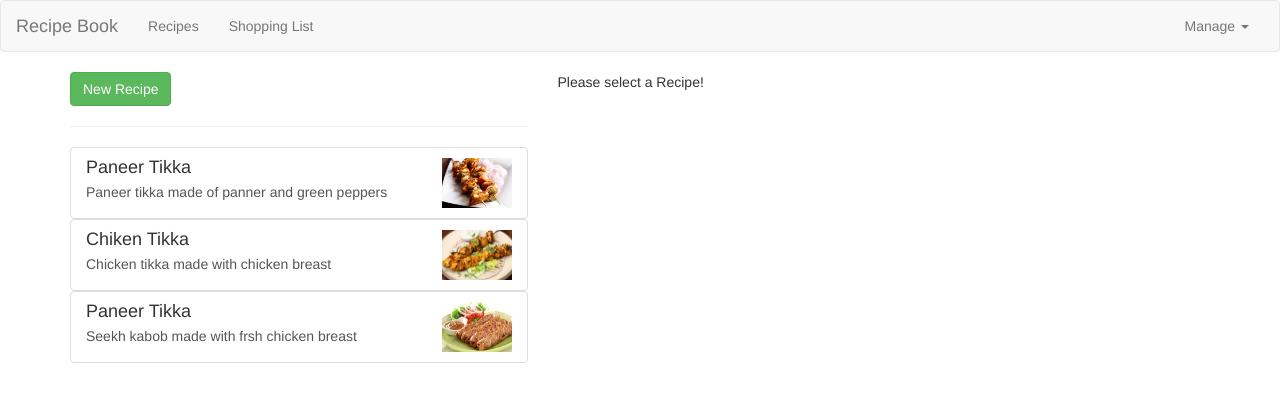
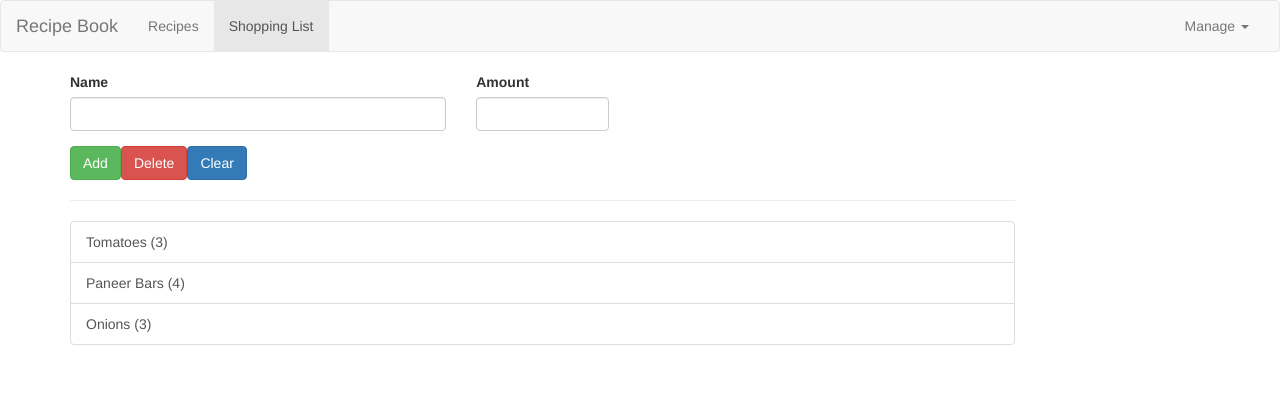
Before and after one commit to kalerv/angular-recipe-book, an Angular app: page /shopping-list in a window 1280 px wide. Shown: the top 402 px of the page. Built offline with nearby package versions, Linux system fonts and the light colour scheme.

Commit message:
added basic routes to show shopping-list and recipes based on route

```diff
--- /dev/null
+++ b/src/app/app-routes/app-routes.modules.ts
@@ -0,0 +1,34 @@
+import { Routes, RouterModule } from "@angular/router";
+import { NgModule } from '@angular/core';
+import { AppComponent } from '../app.component';
+import { HeaderComponent } from '../header/header.component';
+import { RecipesComponent } from '../recipes/recipes.component';
+import { RecipeListComponent } from '../recipes/recipe-list/recipe-list.component';
+import { RecipeDetailComponent } from '../recipes/recipe-detail/recipe-detail.component';
+import { RecipeItemComponent } from '../recipes/recipe-list/recipe-item/recipe-item.component';
+import { ShoppingListComponent } from '../shopping-list/shopping-list.component';
+import { ShoppingListEditComponent } from '../shopping-list/shopping-list-edit/shopping-list-edit.component';
+import { DropdownDirective } from '../shared/dropdown.directive';
+import {ShoppingListService} from "../shopping-list/shopping-list-service/shopping-list.service";
+import {RecipeService} from "../recipes/recipe-service/recipe.service";
+const appRoutes: Routes = [
+    { path: '', redirectTo: '/recipes', pathMatch: 'full'},
+    { path: 'recipes', component: RecipesComponent, children: [
+        { path: ':id', component: RecipeDetailComponent}
+        ]
+    },
+    { path: 'shopping-list', component: ShoppingListComponent},
+]
+
+
+@NgModule({
+    imports: [
+        RouterModule.forRoot(appRoutes)
+    ],
+    exports: [
+        RouterModule
+    ]
+})
+export class AppRoutingModule {
+
+}
--- a/src/app/app.component.html
+++ b/src/app/app.component.html
@@ -1,9 +1,8 @@
-<app-header (tabSelected)="updateNavigation($event)"></app-header>
+<app-header></app-header>
 <div class="container">
   <div class="row">
     <div class="col-md-12">
-      <app-recipes *ngIf="selectedTab === 'recipe'"></app-recipes>
-      <app-shopping-list *ngIf="selectedTab === 'shopping-list'"></app-shopping-list>
+      <router-outlet></router-outlet>
     </div>
   </div>
 </div>
--- a/src/app/app.component.ts
+++ b/src/app/app.component.ts
@@ -5,8 +5,5 @@ import { Component } from '@angular/core';
   styleUrls: ['./app.component.css']
 })
 export class AppComponent {
-  selectedTab = 'recipe';
-  updateNavigation(tab: string){
-    this.selectedTab = tab;
-  }
+
 }
--- a/src/app/app.module.ts
+++ b/src/app/app.module.ts
@@ -14,6 +14,7 @@ import { ShoppingListEditComponent } from './shopping-list/shopping-list-edit/sh
 import { DropdownDirective } from './shared/dropdown.directive';
 import {ShoppingListService} from "./shopping-list/shopping-list-service/shopping-list.service";
 import {RecipeService} from "./recipes/recipe-service/recipe.service";
+import {AppRoutingModule} from "./app-routes/app-routes.modules";
 
 @NgModule({
   declarations: [
@@ -30,7 +31,8 @@ import {RecipeService} from "./recipes/recipe-service/recipe.service";
   imports: [
     BrowserModule,
     FormsModule,
-    HttpModule
+    HttpModule,
+    AppRoutingModule
   ],
   providers: [ShoppingListService, RecipeService],
   bootstrap: [AppComponent]
--- a/src/app/header/header.component.html
+++ b/src/app/header/header.component.html
@@ -1,24 +1,26 @@
 <nav class="navbar navbar-default">
     <div class="container-fluid">
         <div class="navbar-header">
-            <a href="#" class="navbar-brand">Recipe Book</a>
+            <a [routerLink] = "['']" class="navbar-brand">Recipe Book</a>
         </div>
         <!--links for the header-->
         <div class="collapse navbar-collapse">
             <ul class="nav navbar-nav">
-                <li>
-                    <a href="#" (click) ="onSelect('recipe')">Recipes</a>
+                <li routerLinkActive = "active">
+                    <a
+                        [routerLink] = "['recipes']">Recipes</a>
                 </li>
-                <li>
-                    <a href="#" (click) ="onSelect('shopping-list')">Shopping List</a>
+                <li routerLinkActive = "active">
+                    <a
+                        [routerLink] ="['shopping-list']">Shopping List</a>
                 </li>
             </ul>
             <ul class="nav navbar-nav navbar-right">
                 <li class="dropdown" appDropdown>
-                    <a href="#" class="dropdown-toggle" role="button">Manage <span class="caret"></span> </a>
+                    <a style="cursor: pointer;" class="dropdown-toggle" role="button">Manage <span class="caret"></span> </a>
                     <ul class="dropdown-menu">
-                        <li><a href="#">Save Data</a></li>
-                        <li><a href="#">Fetch Data</a></li>
+                        <li><a style="cursor: pointer;">Save Data</a></li>
+                        <li><a style="cursor: pointer;">Fetch Data</a></li>
                     </ul>
                 </li>
             </ul>
--- a/src/app/header/header.component.ts
+++ b/src/app/header/header.component.ts
@@ -6,8 +6,5 @@ import { Component, Output, EventEmitter, Input } from '@angular/core';
     styles: ['./header.component.css']
 })
 export class HeaderComponent{
-    @Output() tabSelected = new EventEmitter<string>();
-    onSelect(selectedTab: string){
-        this.tabSelected.emit(selectedTab);
-    }
+
 }
--- a/src/app/recipes/recipe-detail/recipe-detail.component.html
+++ b/src/app/recipes/recipe-detail/recipe-detail.component.html
@@ -20,8 +20,8 @@
             </button>
             <ul class="dropdown-menu">
                 <li><a (click) ="onAddToShoppingList()" style="cursor: pointer;">To Shopping List</a></li>
-                <li><a href="">Edit Recipe</a></li>
-                <li><a href="">Delete Recipe</a></li>
+                <li><a style="cursor: pointer;">Edit Recipe</a></li>
+                <li><a style="cursor: pointer;">Delete Recipe</a></li>
             </ul>
         </div>
     </div>
--- a/src/app/recipes/recipe-detail/recipe-detail.component.ts
+++ b/src/app/recipes/recipe-detail/recipe-detail.component.ts
@@ -1,6 +1,7 @@
 import { Component, OnInit, Input } from '@angular/core';
 import {Recipe} from "../recipe.model";
 import {RecipeService} from "../recipe-service/recipe.service";
+import { ActivatedRoute, Params } from '@angular/router';
 
 @Component({
   selector: 'app-recipe-detail',
@@ -8,10 +9,17 @@ import {RecipeService} from "../recipe-service/recipe.service";
   styleUrls: ['./recipe-detail.component.css']
 })
 export class RecipeDetailComponent implements OnInit {
-  @Input() recipe:Recipe;
-  constructor( private recipeService: RecipeService) { }
+  recipe:Recipe;
+  constructor( private recipeService: RecipeService, private route: ActivatedRoute) { }
 
   ngOnInit() {
+    this.recipe = this.recipeService.getRecipeById(+this.route.snapshot.params['id']);
+    this.route.params.subscribe(
+        (params: Params) => {
+          const id = +params['id'];
+          this.recipe = this.recipeService.getRecipeById(id);
+        }
+    )
   }
   /*handler add to shopping list button
     send the recipe to the recipe service so ingredients can be added to list
--- a/src/app/recipes/recipe-list/recipe-item/recipe-item.component.html
+++ b/src/app/recipes/recipe-list/recipe-item/recipe-item.component.html
@@ -1,4 +1,9 @@
-<a href="#" class="list-group-item clearfix" (click) ="onRecipeSelected()">
+<a
+        style ="cursor: pointer;"
+        class="list-group-item clearfix"
+        (click) ="onRecipeSelected()"
+        [routerLink] = "['../recipes', recipe.id]"
+>
   <div class="pull-left">
     <h4 class="list-group-item-heading">
       {{ recipe.name }}
--- a/src/app/recipes/recipe-service/recipe.service.ts
+++ b/src/app/recipes/recipe-service/recipe.service.ts
@@ -6,7 +6,7 @@ import {ShoppingListService} from "../../shopping-list/shopping-list-service/sho
 export class RecipeService {
     selectedRecipe = new EventEmitter<Recipe>();
     private recipes: Recipe[] = [
-        new Recipe('Paneer Tikka',
+        new Recipe(1,'Paneer Tikka',
             'Paneer tikka made of panner and green peppers',
             './assets/images/tawa-paneer-tikka-recipe-2.jpg',
             [
@@ -15,7 +15,7 @@ export class RecipeService {
                 new Ingredient('Onion', 2)
             ]
         ),
-        new Recipe('Chiken Tikka',
+        new Recipe(2, 'Chiken Tikka',
             'Chicken tikka made with chicken breast',
             './assets/images/CHicken-REcipe.jpg',
             [
@@ -24,7 +24,7 @@ export class RecipeService {
                 new Ingredient('Onion', 2)
             ]
         ),
-        new Recipe('Paneer Tikka',
+        new Recipe(3,'Seekh kabob',
             'Seekh kabob made with frsh chicken breast',
             './assets/images/seekh-kabob.jpeg',
             [
@@ -45,4 +45,7 @@ export class RecipeService {
     addRecipeIngredientsToList(recipe: Recipe){
         this.slService.addIngredients(recipe.ingredients);
     }
+    getRecipeById(id: number){
+        return this.recipes[id - 1];
+    }
 }
--- a/src/app/recipes/recipe.model.ts
+++ b/src/app/recipes/recipe.model.ts
@@ -1,10 +1,12 @@
 import { Ingredient } from '../shared/ingredient.model';
 export class Recipe{
+    public id: number;
     public name: string;
     public description: string;
     public imagePath: string;
     public ingredients: Ingredient[];
-    constructor(name:string, description:string, imagePath:string, ingredients: Ingredient[]){
+    constructor(id: number, name:string, description:string, imagePath:string, ingredients: Ingredient[]){
+        this.id = id;
         this.name = name;
         this.description = description;
         this.imagePath = imagePath;
--- a/src/app/recipes/recipes.component.html
+++ b/src/app/recipes/recipes.component.html
@@ -3,7 +3,8 @@
     <app-recipe-list></app-recipe-list>
   </div>
   <div class="col-md-7">
-    <app-recipe-detail *ngIf="selectedRecipe; else infoText" [recipe] = "selectedRecipe"></app-recipe-detail>
+    <!--<app-recipe-detail *ngIf="selectedRecipe; else infoText" [recipe] = "selectedRecipe"></app-recipe-detail>-->
+    <router-outlet></router-outlet>
     <ng-template #infoText>
       <p>Please select a Recipe!</p>
     </ng-template>
```
